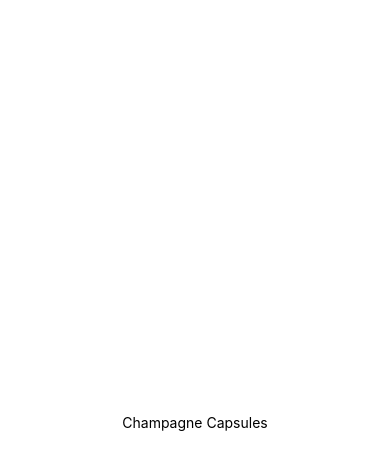
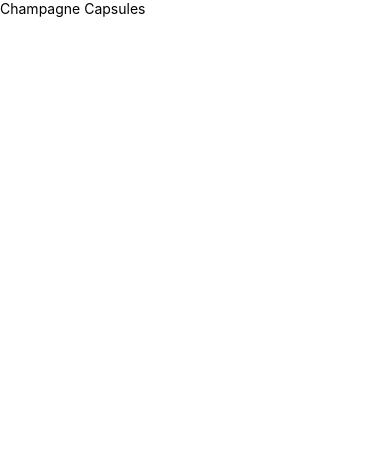
Before and after one commit to DeKeyserThyssa/SmartApp_ChampagneCapsules, a React Native app in the folder champagne_capsules_app/: screen / in a window 390 px wide. Shown: the top 470 px of the page. Built offline with nearby package versions, Linux system fonts and the light colour scheme.

Commit message:
setup app

```diff
--- a/champagne_capsules_app/App.tsx
+++ b/champagne_capsules_app/App.tsx
@@ -1,13 +1,16 @@
-import { StatusBar } from 'expo-status-bar';
-import { StyleSheet, Text, View } from 'react-native';
+import { StatusBar } from 'expo-status-bar'
+import { StyleSheet, Text, View } from 'react-native'
+import { SafeAreaProvider, SafeAreaView } from 'react-native-safe-area-context'
+import { NavigationContainer } from '@react-navigation/native'
 
 export default function App() {
   return (
-    <View style={styles.container}>
-      <Text>Champagne Capsules</Text>
-      <StatusBar style="auto" />
-    </View>
-  );
+    <SafeAreaProvider>
+      <NavigationContainer>
+        <Text>Champagne Capsules</Text>
+      </NavigationContainer>
+    </SafeAreaProvider>
+  )
 }
 
 const styles = StyleSheet.create({
@@ -17,4 +20,4 @@
     alignItems: 'center',
     justifyContent: 'center',
   },
-});
+})
--- a/champagne_capsules_app/package.json
+++ b/champagne_capsules_app/package.json
@@ -10,11 +10,14 @@
     "eject": "expo eject"
   },
   "dependencies": {
+    "@react-navigation/native": "^6.0.8",
     "expo": "~44.0.0",
     "expo-status-bar": "~1.2.0",
     "react": "17.0.1",
     "react-dom": "17.0.1",
     "react-native": "0.64.3",
+    "react-native-safe-area-context": "3.3.2",
+    "react-native-screens": "~3.10.1",
     "react-native-web": "0.17.1"
   },
   "devDependencies": {
```
Also changed, not shown: 2 other files (tests, documents, lock files or other folders).
